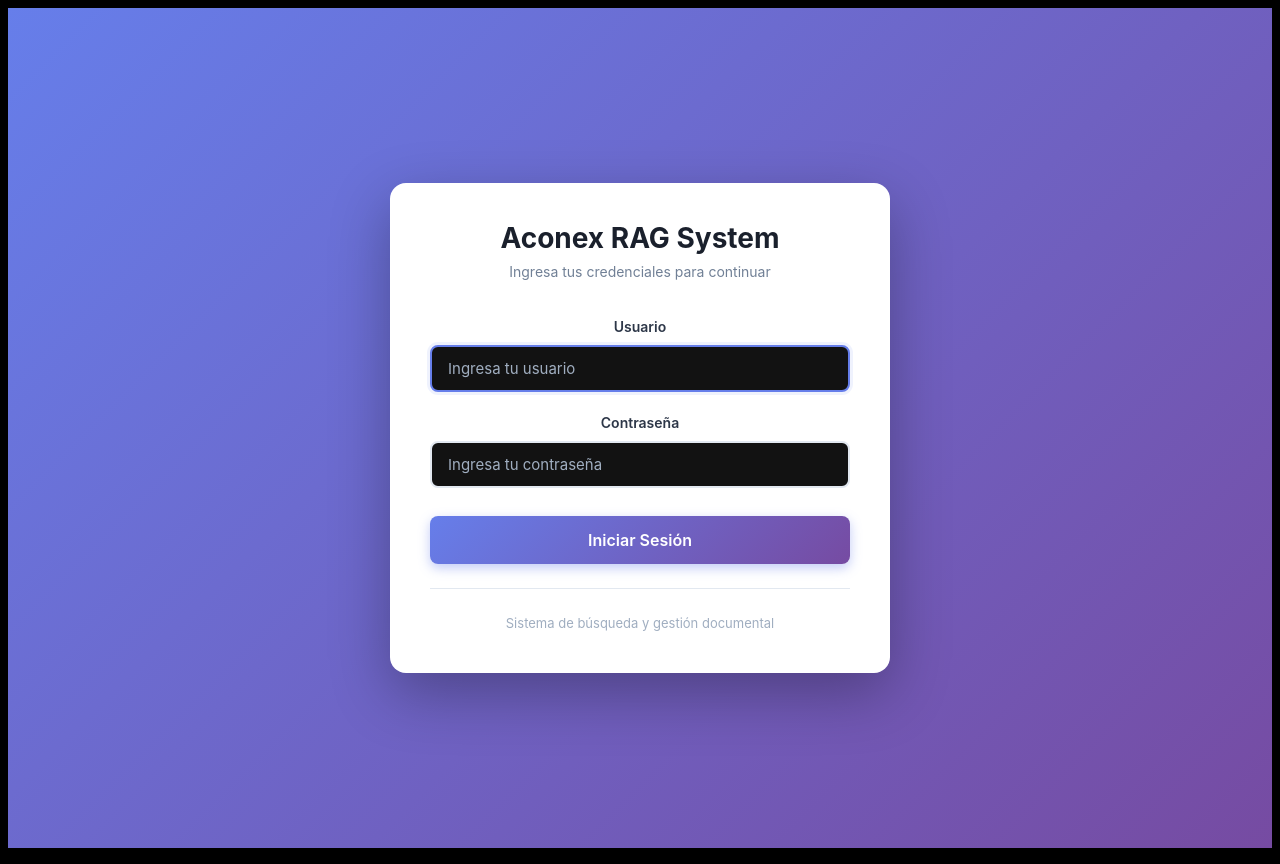
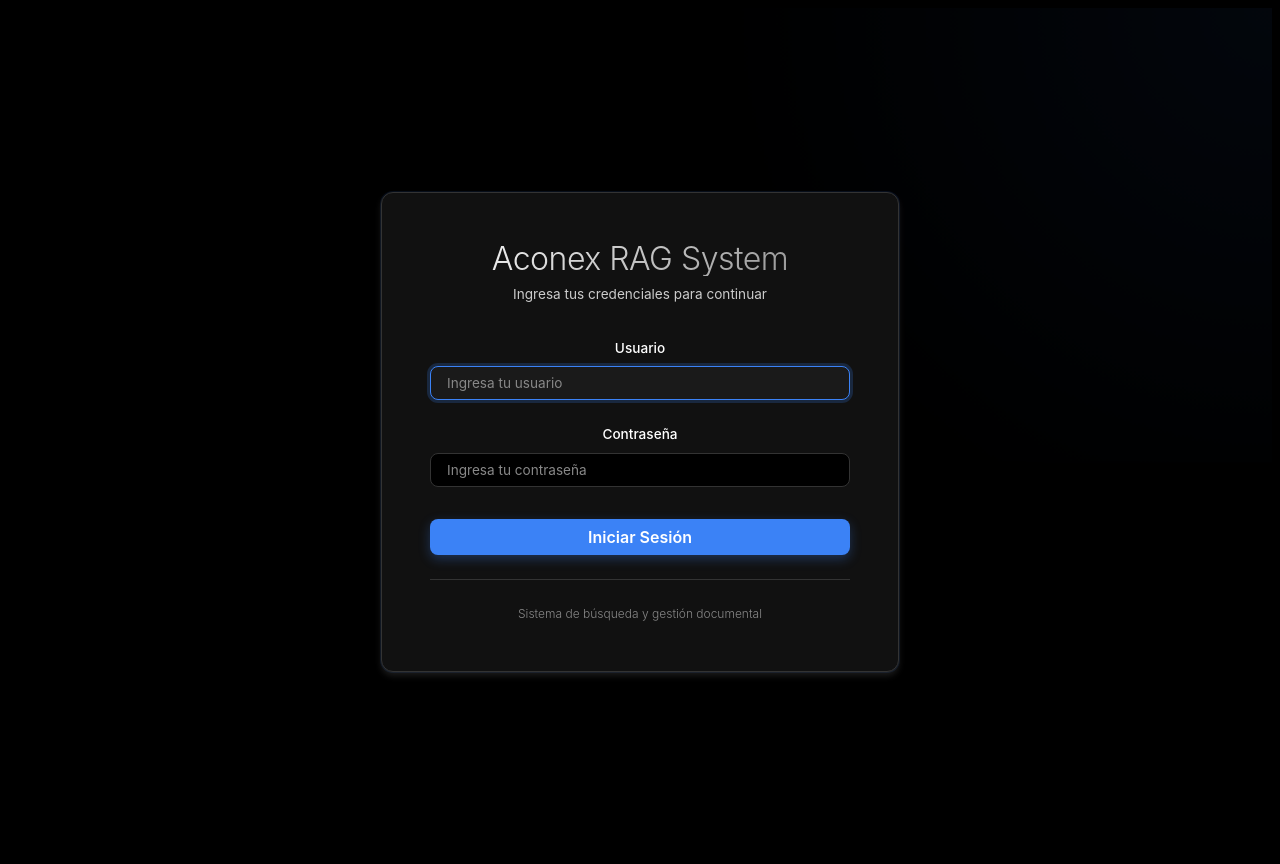
Before and after one commit to luiscornejo1/front-acorag, a React (Vite) app: page / in a window 1280 px wide. Built offline with nearby package versions, Linux system fonts and the light colour scheme.

Commit message:
fix login interfaz css

```diff
--- a/src/components/Login.css
+++ b/src/components/Login.css
@@ -1,20 +1,53 @@
+/**
+ * Login.css - Pantalla de Login
+ *
+ * Consistente con el sistema de diseño del resto del frontend:
+ * - Paleta de colores oscura (negro/gris/azul)
+ * - Variables CSS del design system
+ * - Tipografía Inter
+ * - Transiciones suaves
+ */
+
 .login-container {
   min-height: 100vh;
   display: flex;
   align-items: center;
   justify-content: center;
-  background: linear-gradient(135deg, #667eea 0%, #764ba2 100%);
-  padding: 20px;
+  background: var(--bg-primary, #000000);
+  padding: var(--spacing-lg, 20px);
+  position: relative;
+  overflow: hidden;
+}
+
+/* Efecto de fondo sutil */
+.login-container::before {
+  content: '';
+  position: absolute;
+  top: -50%;
+  right: -50%;
+  width: 100%;
+  height: 100%;
+  background: radial-gradient(circle, rgba(59, 130, 246, 0.1) 0%, transparent 70%);
+  animation: pulse 8s ease-in-out infinite;
+}
+
+@keyframes pulse {
+  0%, 100% { opacity: 0.3; transform: scale(1); }
+  50% { opacity: 0.6; transform: scale(1.1); }
 }
 
 .login-card {
-  background: white;
-  border-radius: 16px;
-  box-shadow: 0 20px 60px rgba(0, 0, 0, 0.3);
+  background: var(--bg-secondary, #111111);
+  border: 1px solid var(--border-color, #333333);
+  border-radius: var(--radius-lg, 12px);
+  box-shadow: var(--shadow-md),
+              0 0 0 1px rgba(59, 130, 246, 0.1);
   width: 100%;
   max-width: 420px;
-  padding: 40px;
+  padding: var(--spacing-2xl, 40px);
   animation: slideUp 0.4s ease-out;
+  position: relative;
+  z-index: 1;
 }
 
 @keyframes slideUp {
@@ -30,102 +63,137 @@
 
 .login-header {
   text-align: center;
-  margin-bottom: 32px;
+  margin-bottom: var(--spacing-xl, 32px);
 }
 
 .login-header h1 {
-  font-size: 28px;
-  font-weight: 700;
-  color: #1a202c;
-  margin: 0 0 8px 0;
+  font-size: var(--font-size-2xl, 1.8rem);
+  font-weight: var(--font-weight-light, 300);
+  color: var(--text-primary, #ffffff);
+  margin: 0 0 var(--spacing-sm, 8px) 0;
+  font-family: 'Inter', sans-serif;
+  background: linear-gradient(135deg, #ffffff 0%, #888888 100%);
+  -webkit-background-clip: text;
+  -webkit-text-fill-color: transparent;
+  background-clip: text;
+  letter-spacing: -0.5px;
 }
 
 .login-header p {
-  font-size: 14px;
-  color: #718096;
+  font-size: var(--font-size-sm, 0.9rem);
+  color: var(--text-secondary, #cccccc);
   margin: 0;
+  font-weight: var(--font-weight-normal, 400);
 }
 
 .login-form {
   display: flex;
   flex-direction: column;
-  gap: 20px;
+  gap: var(--spacing-lg, 20px);
 }
 
 .form-group {
   display: flex;
   flex-direction: column;
-  gap: 8px;
+  gap: var(--spacing-sm, 8px);
 }
 
 .form-group label {
-  font-size: 14px;
-  font-weight: 600;
-  color: #2d3748;
+  font-size: var(--font-size-sm, 0.9rem);
+  font-weight: var(--font-weight-medium, 500);
+  color: var(--text-primary, #ffffff);
+  font-family: 'Inter', sans-serif;
 }
 
 .form-group input {
-  padding: 12px 16px;
-  font-size: 15px;
-  border: 2px solid #e2e8f0;
-  border-radius: 8px;
-  transition: all 0.2s;
-  font-family: inherit;
+  padding: var(--spacing-sm, 12px) var(--spacing-md, 16px);
+  font-size: var(--font-size-sm, 0.9rem);
+  border: 1px solid var(--border-color, #333333);
+  border-radius: var(--radius-md, 8px);
+  transition: all var(--transition-fast, 0.2s ease);
+  font-family: 'Inter', sans-serif;
+  background: var(--bg-primary, #000000);
+  color: var(--text-primary, #ffffff);
 }
 
 .form-group input:focus {
   outline: none;
-  border-color: #667eea;
-  box-shadow: 0 0 0 3px rgba(102, 126, 234, 0.1);
+  border-color: var(--primary-color, #3b82f6);
+  box-shadow: 0 0 0 3px rgba(59, 130, 246, 0.2);
+  background: var(--bg-tertiary, #1a1a1a);
 }
 
 .form-group input::placeholder {
-  color: #a0aec0;
+  color: var(--text-tertiary, #666666);
+}
+
+.form-group input:hover {
+  border-color: var(--border-hover, #444444);
 }
 
 .login-button {
-  margin-top: 8px;
-  padding: 14px;
-  font-size: 16px;
-  font-weight: 600;
+  margin-top: var(--spacing-sm, 8px);
+  padding: var(--spacing-sm, 14px);
+  font-size: var(--font-size-base, 1rem);
+  font-weight: var(--font-weight-semibold, 600);
   color: white;
-  background: linear-gradient(135deg, #667eea 0%, #764ba2 100%);
+  background: var(--primary-color, #3b82f6);
   border: none;
-  border-radius: 8px;
+  border-radius: var(--radius-md, 8px);
   cursor: pointer;
-  transition: all 0.3s;
-  box-shadow: 0 4px 12px rgba(102, 126, 234, 0.4);
+  transition: all var(--transition-fast, 0.2s ease);
+  box-shadow: 0 4px 12px rgba(59, 130, 246, 0.3);
+  font-family: 'Inter', sans-serif;
 }
 
 .login-button:hover {
+  background: var(--primary-hover, #2563eb);
   transform: translateY(-2px);
-  box-shadow: 0 6px 20px rgba(102, 126, 234, 0.5);
+  box-shadow: 0 6px 20px rgba(59, 130, 246, 0.4);
 }
 
 .login-button:active {
   transform: translateY(0);
 }
 
+.login-button:focus-visible {
+  outline: 2px solid white;
+  outline-offset: 2px;
+}
+
 .login-footer {
-  margin-top: 24px;
-  padding-top: 24px;
-  border-top: 1px solid #e2e8f0;
+  margin-top: var(--spacing-lg, 24px);
+  padding-top: var(--spacing-lg, 24px);
+  border-top: 1px solid var(--border-color, #333333);
   text-align: center;
 }
 
 .login-footer p {
-  font-size: 13px;
-  color: #a0aec0;
+  font-size: var(--font-size-xs, 0.8rem);
+  color: var(--text-tertiary, #888888);
   margin: 0;
+  font-weight: var(--font-weight-light, 300);
 }
 
 /* Responsive */
 @media (max-width: 480px) {
   .login-card {
-    padding: 32px 24px;
+    padding: var(--spacing-xl, 32px) var(--spacing-lg, 24px);
   }
 
   .login-header h1 {
-    font-size: 24px;
+    font-size: var(--font-size-xl, 1.5rem);
   }
 }
+
+/* Reducir animaciones - Accesibilidad */
+@media (prefers-reduced-motion: reduce) {
+  .login-card,
+  .login-container::before {
+    animation: none;
+  }
+
+  .login-button:hover {
+    transform: none;
+  }
+}
```
